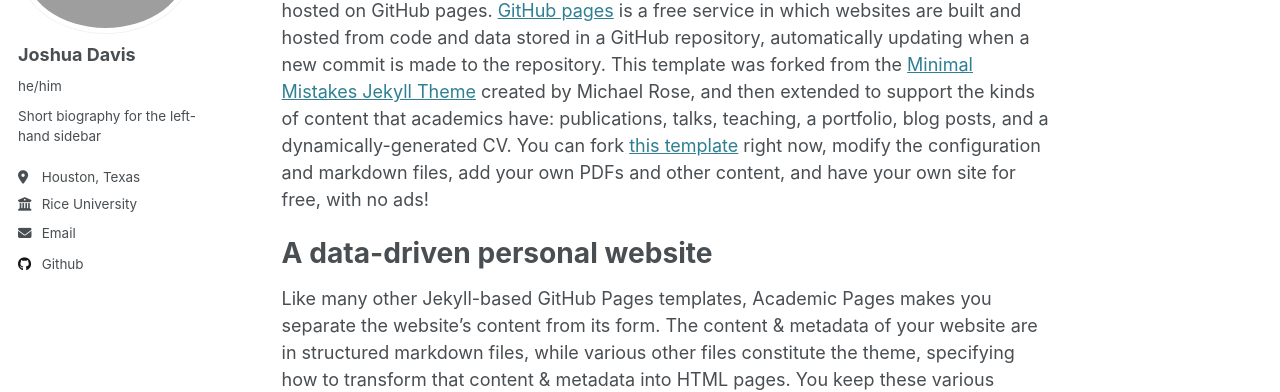
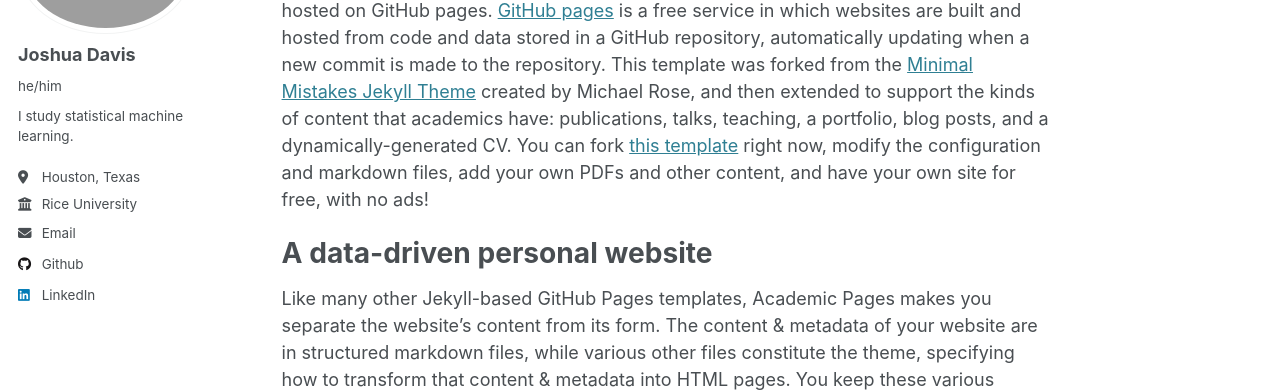
Before and after one commit to jxshdavis/jxshdavis.github.io, a Jekyll site: the page built from _pages/about.md, in a window 1280 px wide. Shown: the part 206-598 px from the top of the page. Built offline with Jekyll 4.4.1, drawn with Linux system fonts in a browser that asks for light colours.

Commit message:
Update _config.yml

```diff
--- a/_config.yml
+++ b/_config.yml
@@ -24,7 +24,7 @@
   avatar           : "headshot.png"
   name             : "Joshua Davis"
   pronouns         : "he/him"
-  bio              : "Short biography for the left-hand sidebar"
+  bio              : "I study statistical machine learning."
   location         : "Houston, Texas"
   employer         : "Rice University"
   uri              : # URL
@@ -58,7 +58,7 @@
   # keybase          : # Username
   # instagram        : # Username
   # lastfm           : # Username
-  # linkedin         : # Username
+  linkedin           : "Joshua Davis"
   # mastodon         : # URL
   # medium           : # URL
   # pinterest        : # Username
```
